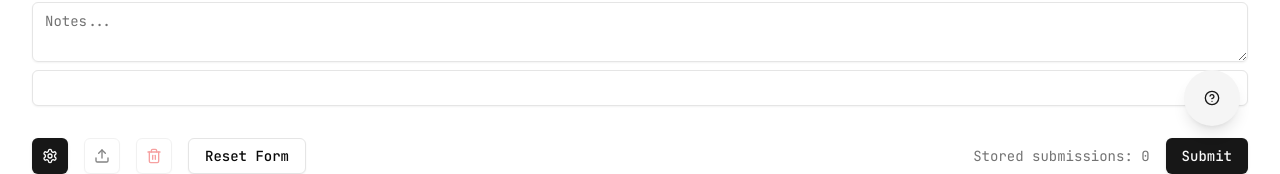
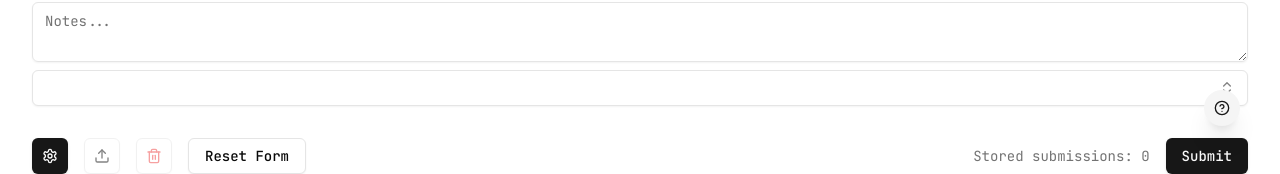
Before and after one commit to kevinnhou/frc-scouting, a Next.js app: page /match in a window 1280 px wide. Shown: the part 634-808 px from the top of the page. Built offline with nearby package versions, Linux system fonts and the light colour scheme.

Commit message:
fix: adjust button size

```diff
--- a/src/components/form/help.tsx
+++ b/src/components/form/help.tsx
@@ -26,7 +26,8 @@ export function Helper() {
     <>
       <Button
         variant="secondary"
-        className="fixed bottom-10 right-10 h-14 w-14 rounded-full shadow-lg z-50"
+        size="icon"
+        className="fixed bottom-10 right-10 rounded-full shadow-xl z-50"
         onClick={() => setOpen(true)}
       >
         <HelpCircle />
```
